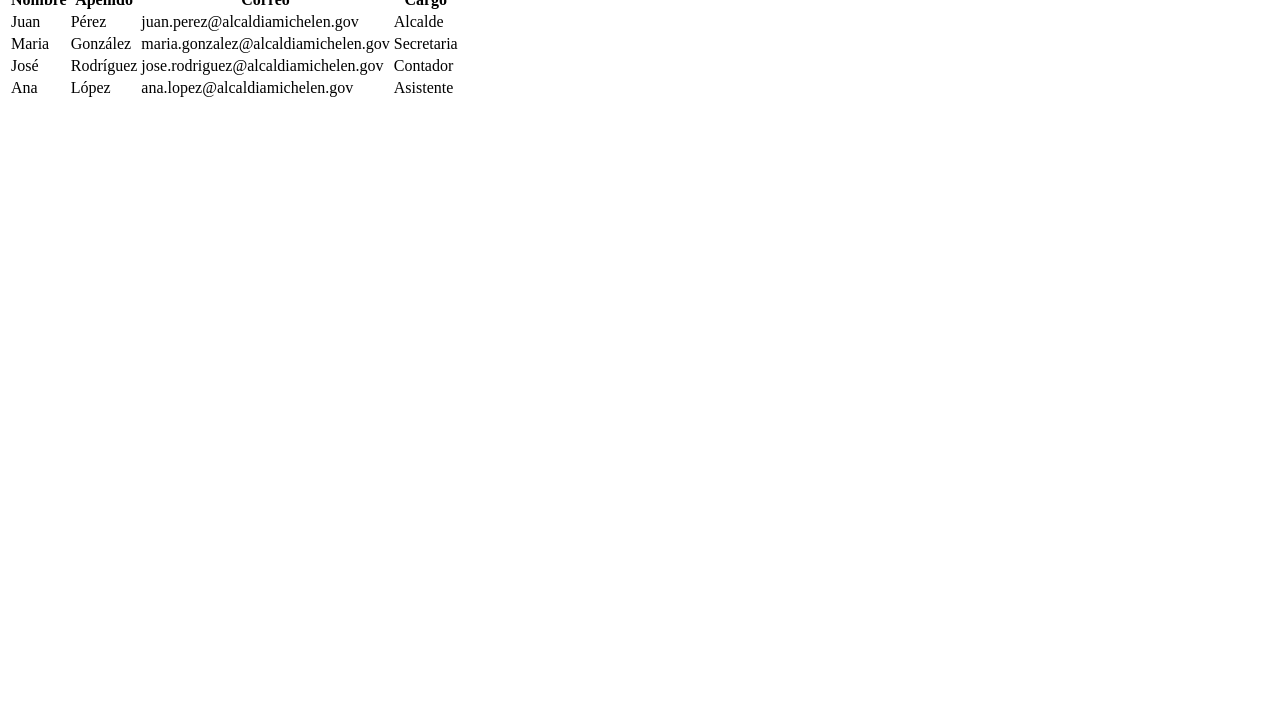
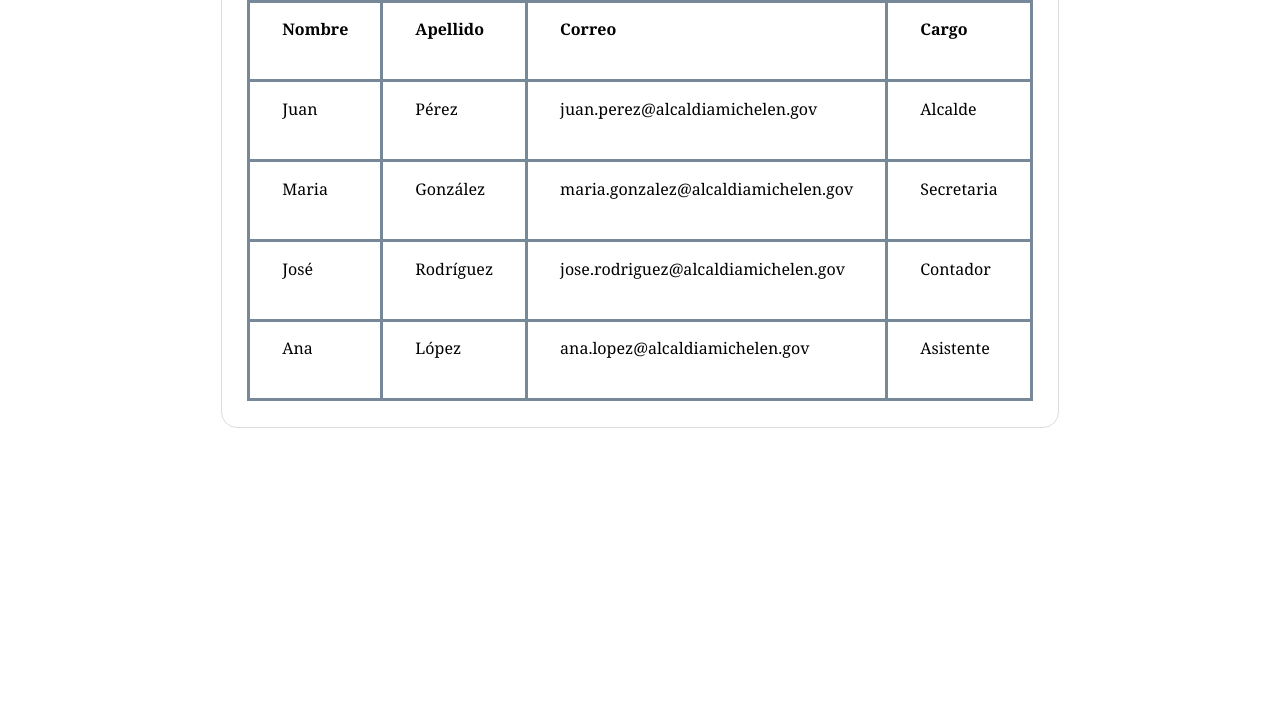
Before and after one commit to shaiel27/proyecto, a plain HTML site: page html/contacto.html in a window 1280 px wide. Shown: the part 92-800 px from the top of the page. Drawn offline with Linux system fonts and the light colour scheme; files that its build step writes are made by us from their sources; the site is published under a folder, as on GitHub Pages, so addresses that start at the root find nothing.

Commit message:
Update contacto.html

```diff
--- a/html/contacto.html
+++ b/html/contacto.html
@@ -4,7 +4,7 @@
     <meta charset="UTF-8">
     <meta name="viewport" content="width=device-width, initial-scale=1.0">
     <title>Contacto</title>
-    <link rel="stylesheet" href="/css/style_contacto.css">
+    <link rel="stylesheet" href="css/style_contacto.css">
 </head>
 <body>
     <div class="tabla1_trabajadores">
```
